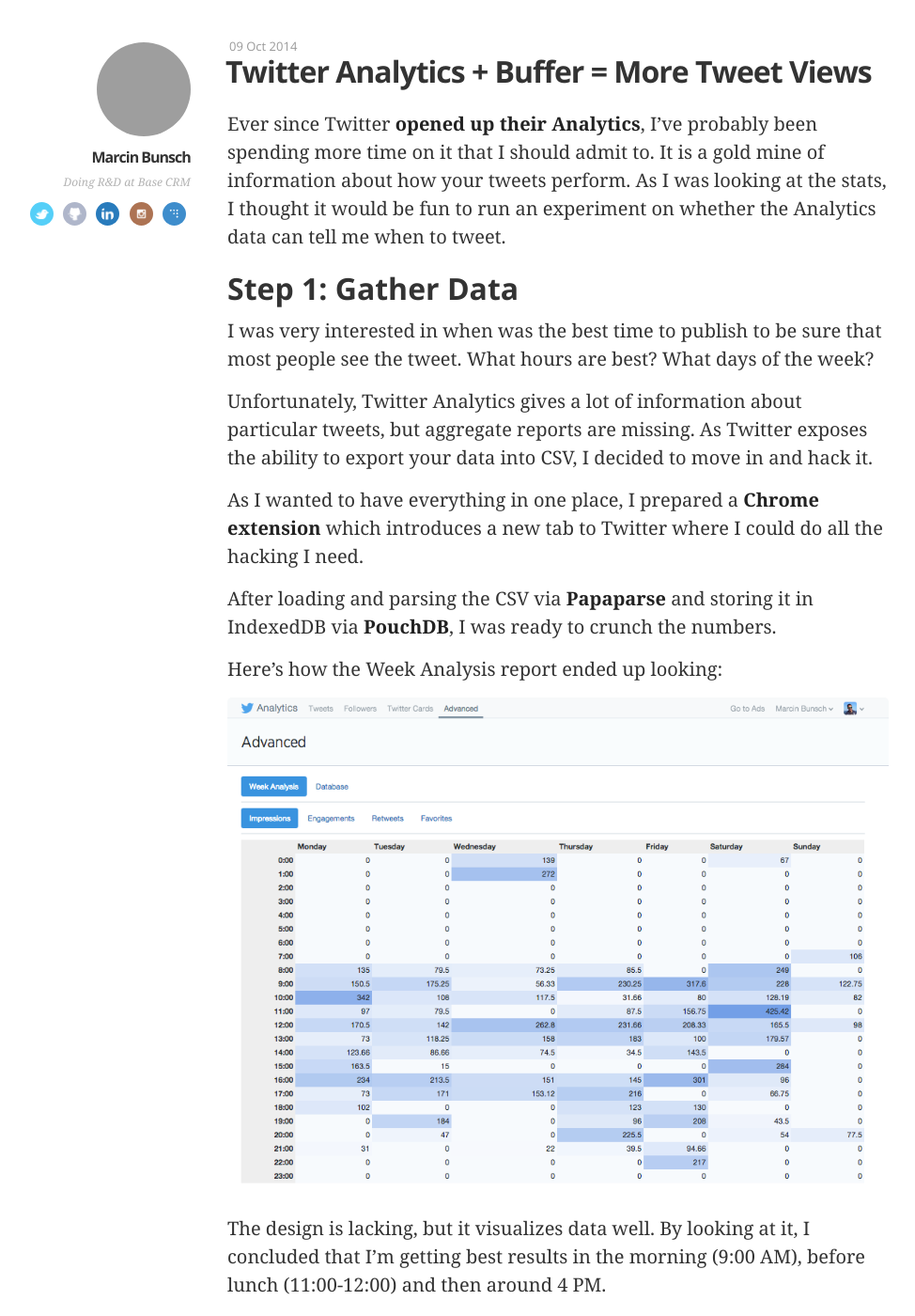
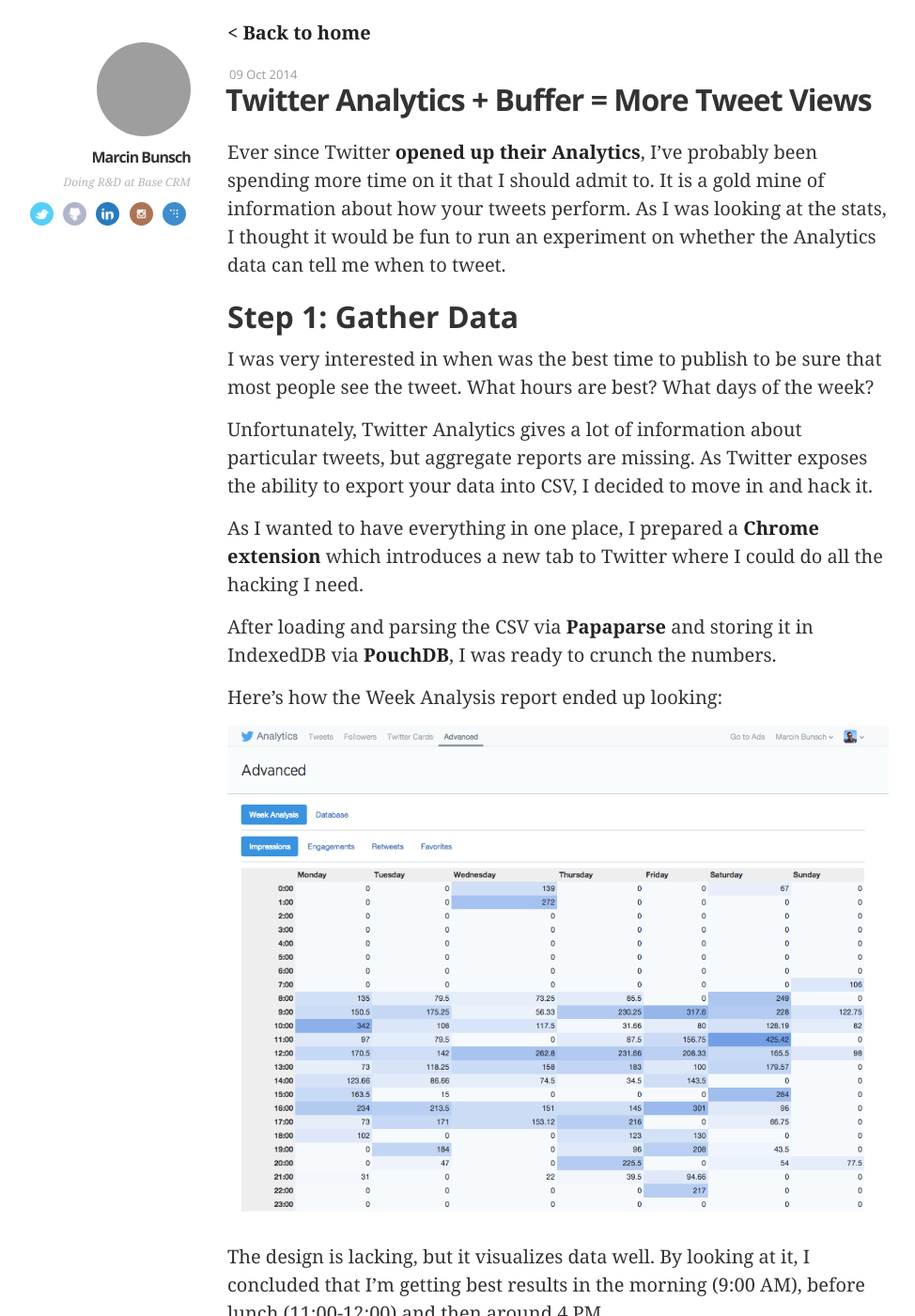
Before and after one commit to marcinbunsch/bunsch.pl, a Jekyll site: the page built from _posts/2014-10-09-twitter-analytics-and-buffer-more-views.md, in a window 1280 px wide and 1400 px high. Shown: the whole window at 94% size, without its empty margins (46-1020 px from the left). Built offline with Jekyll 4.4.1, drawn with Linux system fonts in a browser that asks for light colours; some web fonts are replaced; Markdown is read by kramdown in place of the engine named in the settings; comment, search, counter and statistics services are not loaded; grey boxes are pictures that could not be loaded.

Commit message:
Add back button and click tracking

```diff
--- /dev/null
+++ b/_includes/footer.html
@@ -0,0 +1 @@
+<script type="text/javascript" src="/public/js/blog.js"></script>
--- a/_layouts/default.html
+++ b/_layouts/default.html
@@ -16,6 +16,7 @@
     </div>
 
     {% include analytics.html %}
+    {% include footer.html %}
 
   </body>
 </html>
--- a/_layouts/post.html
+++ b/_layouts/post.html
@@ -14,6 +14,7 @@
     <div class="content container">
 
       <div class="post">
+        <a class="back" href="/">&lt; Back to home</a>
         <span class="post-date">{{ page.date | date_to_string }}</span>
         <h1>{{ page.title }}</h1>
         {{ content }}
@@ -47,5 +48,6 @@
     </div>
 
     {% include analytics.html %}
+    {% include footer.html %}
   </body>
 </html>
--- a/public/css/hyde.css
+++ b/public/css/hyde.css
@@ -356,8 +356,8 @@
     bottom: 0;
     width: 25%;
     margin-bottom: 0;
-  background-image: url("../images/bg4.jpg");
-  background-size: cover;
+    background-image: url("../images/bg4.jpg");
+    background-size: cover;
   }
   .masthead-inner {
     position: absolute;
@@ -472,6 +472,11 @@
 
 .single-post .post {
   margin-top: 20px;
+}
+
+.single-post a.back {
+  position: relative;
+  top: -20px;
 }
 
 @media (min-width: 990px) {
--- /dev/null
+++ b/public/js/blog.js
@@ -0,0 +1,12 @@
+
+$('a').click(function(e) {
+
+  var label = $.trim($(e.target).text())
+
+  ga('send', 'event', {
+    eventCategory: 'Navigation',
+    eventAction: 'Click',
+    eventLabel: label
+  });
+
+})
```
